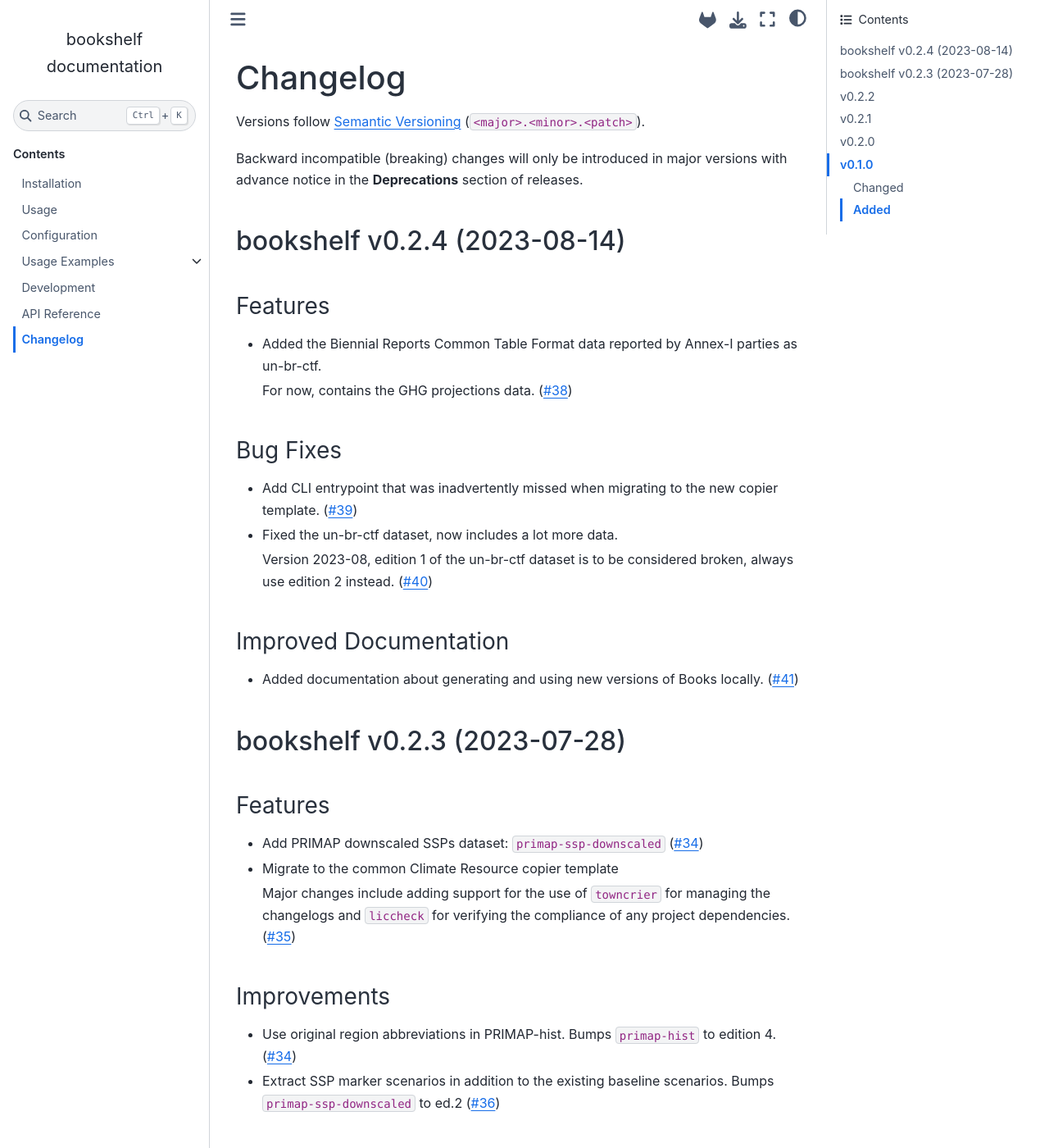
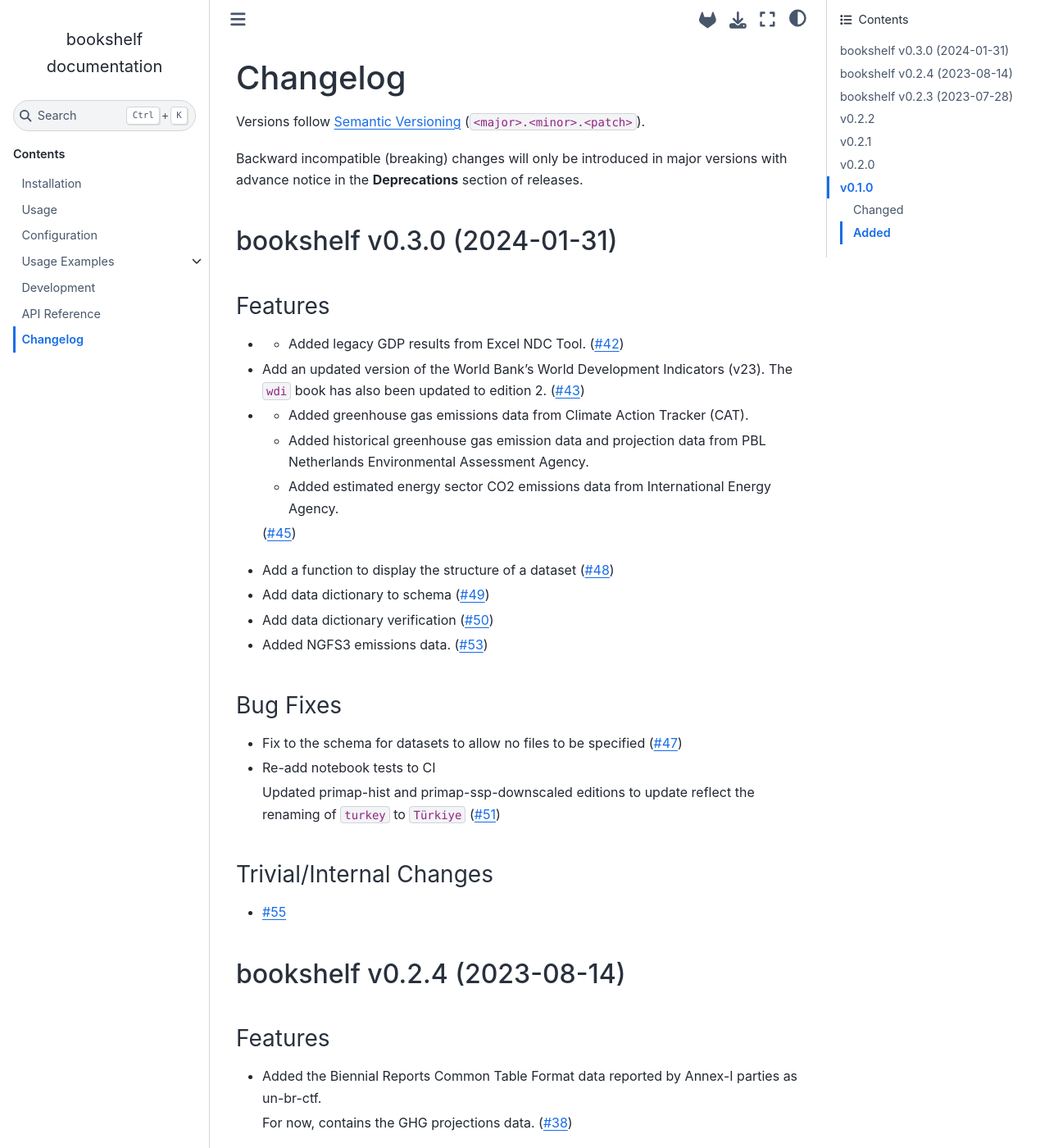
Before and after one commit to climate-resource/bookshelf, a Sphinx documentation site: the page built from docs/source/changelog.md, in a window 1280 px wide and 1400 px high. Shown: the whole window at 82% size. Built offline with Sphinx 7.4.7 and the Sphinx Book theme 1.1.4, drawn with Linux system fonts in a browser that asks for light colours; pages that are not in the unit, such as notebooks, are missing from menus.

Commit message:
bump: version 0.2.4 > 0.3.0

```diff
--- a/docs/source/changelog.md
+++ b/docs/source/changelog.md
@@ -18,6 +18,36 @@ of rst and use slightly different categories.
 -->
 
 <!-- towncrier release notes start -->
+
+## bookshelf v0.3.0 (2024-01-31)
+
+
+### Features
+
+- * Added legacy GDP results from Excel NDC Tool. ([#42](https://gitlab.com/climate-resource/bookshelf/bookshelf/-/merge_requests/42))
+- Add an updated version of the World Bank's World Development Indicators (v23). The `wdi` book has also been
+  updated to edition 2. ([#43](https://gitlab.com/climate-resource/bookshelf/bookshelf/-/merge_requests/43))
+- * Added greenhouse gas emissions data from Climate Action Tracker (CAT).
+  * Added historical greenhouse gas emission data and projection data from PBL Netherlands Environmental Assessment Agency.
+  * Added estimated energy sector CO2 emissions data from International Energy Agency.
+
+  ([#45](https://gitlab.com/climate-resource/bookshelf/bookshelf/-/merge_requests/45))
+- Add a function to display the structure of a dataset ([#48](https://gitlab.com/climate-resource/bookshelf/bookshelf/-/merge_requests/48))
+- Add data dictionary to schema ([#49](https://gitlab.com/climate-resource/bookshelf/bookshelf/-/merge_requests/49))
+- Add data dictionary verification ([#50](https://gitlab.com/climate-resource/bookshelf/bookshelf/-/merge_requests/50))
+- Added NGFS3 emissions data. ([#53](https://gitlab.com/climate-resource/bookshelf/bookshelf/-/merge_requests/53))
+
+### Bug Fixes
+
+- Fix to the schema for datasets to allow no files to be specified ([#47](https://gitlab.com/climate-resource/bookshelf/bookshelf/-/merge_requests/47))
+- Re-add notebook tests to CI
+
+  Updated primap-hist and primap-ssp-downscaled editions to update reflect the renaming of `turkey` to `Türkiye` ([#51](https://gitlab.com/climate-resource/bookshelf/bookshelf/-/merge_requests/51))
+
+### Trivial/Internal Changes
+
+- [#55](https://gitlab.com/climate-resource/bookshelf/bookshelf/-/merge_requests/55)
+
 
 ## bookshelf v0.2.4 (2023-08-14)
 
--- a/pyproject.toml
+++ b/pyproject.toml
@@ -1,6 +1,6 @@
 [tool.poetry]
 name = "bookshelf"
-version = "0.2.4"
+version = "0.3.0"
 description = "A collection of curated climate data sets"
 authors = ["Jared Lewis <jared.lewis@climate-resource.com>"]
 readme = "README.md"
```
Also changed, not shown: changelog/42.feature.md (deleted, +0 -1 lines), changelog/43.feature.md (deleted, +0 -2 lines), changelog/45.feature.md (deleted, +0 -3 lines), changelog/47.fix.md (deleted, +0 -1 lines), changelog/48.feature.md (deleted, +0 -1 lines), changelog/49.feature.md (deleted, +0 -1 lines), changelog/50.feature.md (deleted, +0 -1 lines), changelog/51.fix.md (deleted, +0 -3 lines), changelog/53.feature.md (deleted, +0 -1 lines), changelog/55.trivial.md (deleted, +0 -1 lines).
